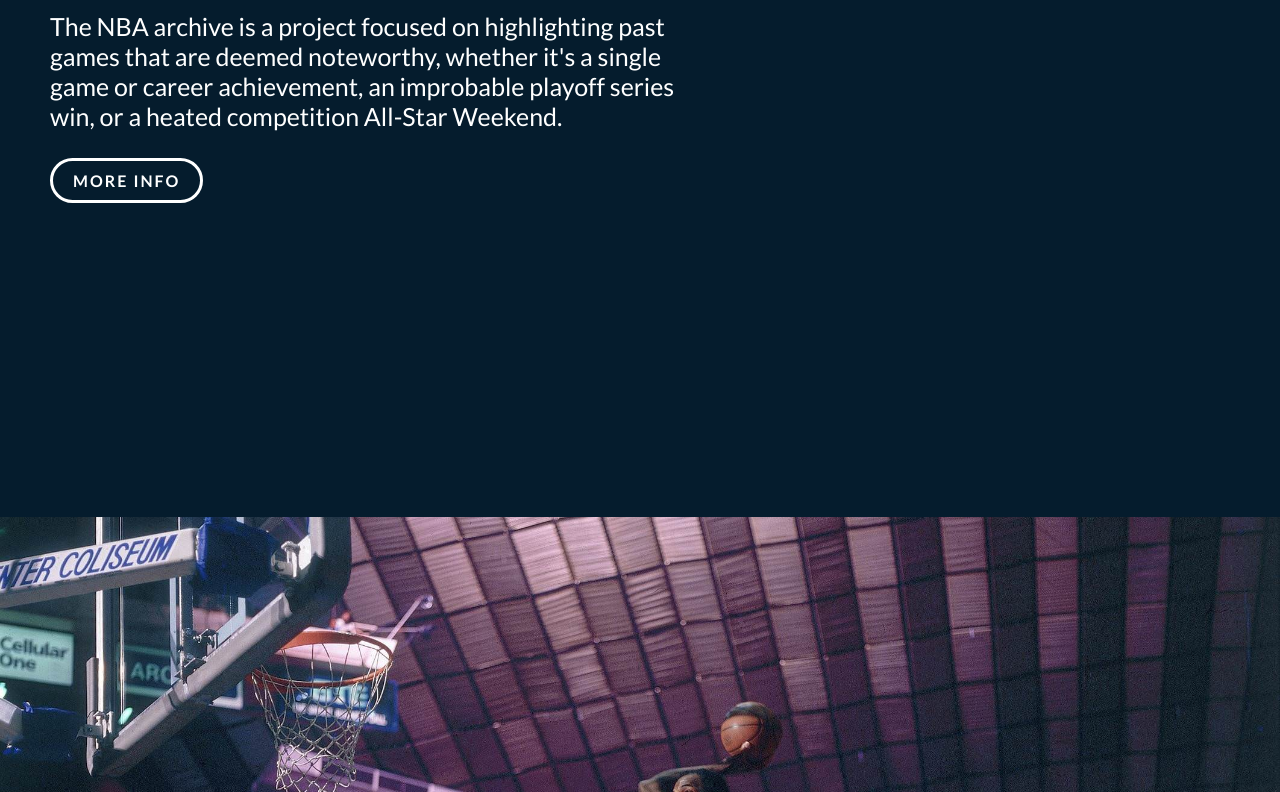
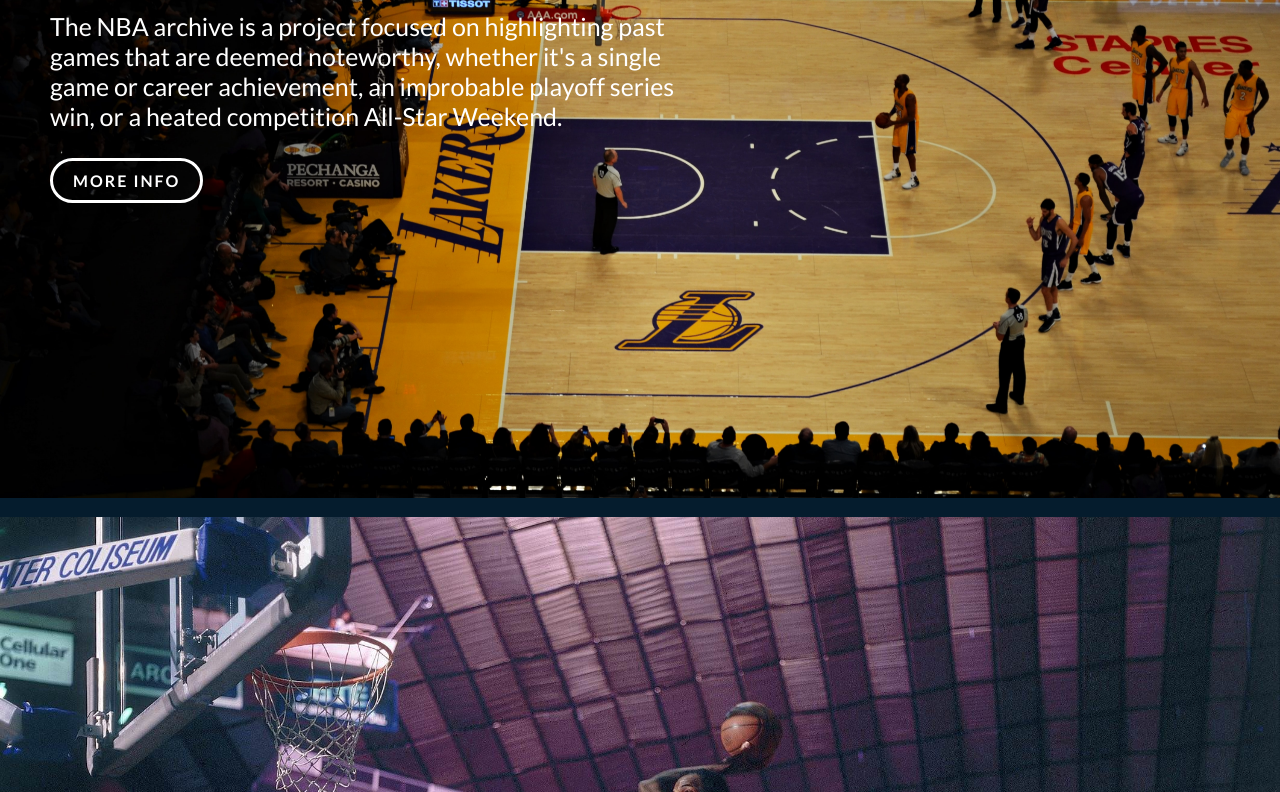
Before and after one commit to jdanderson01/nba-archive, a plain HTML site: page index.html in a window 1280 px wide. Shown: the part 302-1094 px from the top of the page. Drawn offline with Linux system fonts and the light colour scheme; files whose address does not match are found by name.

Commit message:
Path troubleshooting

```diff
--- a/css/style.css
+++ b/css/style.css
@@ -20,7 +20,7 @@
     display: flex;
     flex-direction: column;
     justify-content: flex-start;
-    background: url("images/kobe.JPG")no-repeat;
+    background: url("/images/kobe.jpg")no-repeat;
     background-size: cover;
     background-position: center;
 }
```
